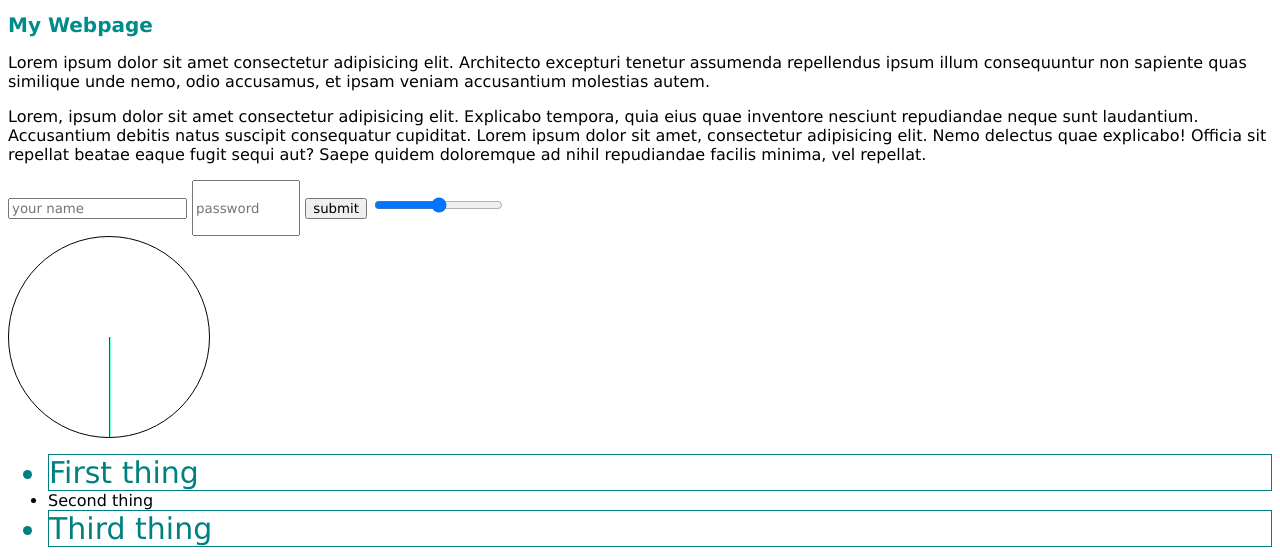
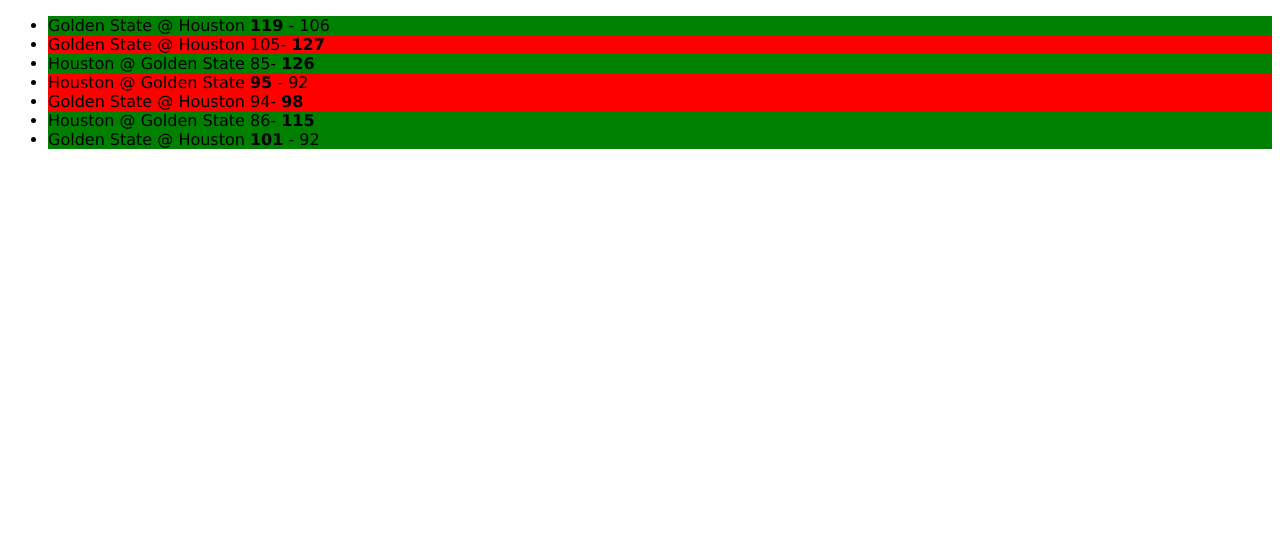
Before and after one commit to abejeris/DOM, a plain HTML site: page index.html in a window 1280 px wide. Shown: the top 560 px of the page. Drawn offline with Linux system fonts and the light colour scheme; grey boxes are pictures that could not be loaded.

Commit message:
NBA game messy javascript added

```diff
--- a/app.css
+++ b/app.css
@@ -2,43 +2,10 @@
 	font-family: Verdana, Geneva, Tahoma, sans-serif;
 }
 
-h1 {
-	color: darkcyan;
-	font-size: 20px;
-	/* border: 1px solid red; */
+.winner {
+	background-color: green;
 }
 
-#ai-photo {
-	width: 300px;
+.looser {
+	background-color: red;
 }
-
-.special {
-	border: 1px solid teal;
-	color: teal;
-	font-size: 30px;
-}
-
-input[type='password'] {
-	height: 50px;
-	width: 100px;
-}
-
-#outer {
-	width: 200px;
-	height: 200px;
-	border: 1px solid black;
-	border-radius: 50%;
-	position: relative;
-}
-
-#inner {
-	width: 1px;
-	height: 50%;
-	top: 50%;
-	left: 50%;
-	background-color: aquamarine;
-	position: absolute;
-	border-left: 1px solid red;
-	/* transform: rotate(50deg); */
-	transform-origin: 0% 0%;
-}
--- a/index.html
+++ b/index.html
@@ -7,44 +7,6 @@
 		<link rel="stylesheet" href="app.css" />
 	</head>
 	<body>
-		<h1>My Webpage</h1>
-		<p>
-			Lorem ipsum dolor sit amet consectetur adipisicing elit. Architecto
-			excepturi tenetur assumenda repellendus ipsum illum consequuntur non
-			sapiente quas similique unde nemo, odio accusamus, et ipsam veniam
-			accusantium molestias autem.
-		</p>
-		<p>
-			Lorem, ipsum dolor sit amet consectetur adipisicing elit. Explicabo
-			tempora, quia eius quae inventore nesciunt repudiandae neque sunt
-			laudantium. Accusantium debitis natus suscipit consequatur cupiditat.
-			Lorem ipsum dolor sit amet, consectetur adipisicing elit. Nemo delectus
-			quae explicabo! Officia sit repellat beatae eaque fugit sequi aut? Saepe
-			quidem doloremque ad nihil repudiandae facilis minima, vel repellat.
-		</p>
-
-		<form action="">
-			<input type="text" name="" id="name" placeholder="your name" />
-			<input type="password" name="" id="password" placeholder="password" />
-			<input type="submit" value="submit" />
-			<input type="range" name="" max="360" step="10" id="range" />
-		</form>
-
-		<div id="outer">
-			<div id="inner"></div>
-		</div>
-		<ul>
-			<li class="special">First thing</li>
-			<li>Second thing</li>
-			<li class="special">Third thing</li>
-		</ul>
-
-		<img
-			id="ai-photo"
-			src="https://images.unsplash.com/photo-1697577418970-95d99b5a55cf?q=80&w=3000&auto=format&fit=crop&ixlib=rb-4.0.3&ixid=M3wxMjA3fDB8MHxwaG90by1wYWdlfHx8fGVufDB8fHx8fA%3D%3D"
-			alt="ai displaying image"
-		/>
-		<!-- Linking the external JavaScript file -->
 		<script src="script.js"></script>
 	</body>
 </html>
--- a/script.js
+++ b/script.js
@@ -1,14 +1,116 @@
-document.getElementById('ai-photo').style.width = '700px';
+const warriorsGames = [
+	{
+		awayTeam: {
+			team: 'Golden State',
+			points: 119,
+			isWinner: true,
+		},
+		homeTeam: {
+			team: 'Houston',
+			points: 106,
+			isWinner: false,
+		},
+	},
+	{
+		awayTeam: {
+			team: 'Golden State',
+			points: 105,
+			isWinner: false,
+		},
+		homeTeam: {
+			team: 'Houston',
+			points: 127,
+			isWinner: true,
+		},
+	},
+	{
+		homeTeam: {
+			team: 'Golden State',
+			points: 126,
+			isWinner: true,
+		},
+		awayTeam: {
+			team: 'Houston',
+			points: 85,
+			isWinner: false,
+		},
+	},
+	{
+		homeTeam: {
+			team: 'Golden State',
+			points: 92,
+			isWinner: false,
+		},
+		awayTeam: {
+			team: 'Houston',
+			points: 95,
+			isWinner: true,
+		},
+	},
+	{
+		awayTeam: {
+			team: 'Golden State',
+			points: 94,
+			isWinner: false,
+		},
+		homeTeam: {
+			team: 'Houston',
+			points: 98,
+			isWinner: true,
+		},
+	},
+	{
+		homeTeam: {
+			team: 'Golden State',
+			points: 115,
+			isWinner: true,
+		},
+		awayTeam: {
+			team: 'Houston',
+			points: 86,
+			isWinner: false,
+		},
+	},
+	{
+		awayTeam: {
+			team: 'Golden State',
+			points: 101,
+			isWinner: true,
+		},
+		homeTeam: {
+			team: 'Houston',
+			points: 92,
+			isWinner: false,
+		},
+	},
+];
 
-const inputs = document.getElementsByTagName('input');
+const ulParent = document.createElement('ul');
 
-const specialLi = document.getElementsByClassName('special');
+for (let game of warriorsGames) {
+	const { homeTeam, awayTeam } = game;
+	// console.log(homeTeam.team, awayTeam.team);
+	const gameLi = document.createElement('li');
+	const { team: hTeam, points: hPoints, isWinner: isHWinner } = homeTeam;
+	const { team: aTeam, points: aPoints, isWinner: isAWinner } = awayTeam;
+	const teamNames = `${aTeam} @ ${hTeam}`;
 
-const h1 = document.querySelector('h1');
+	if (aPoints > hPoints) {
+		const scoreLine = `<b>${aPoints}</b> - ${hPoints}`;
+		gameLi.innerHTML = `${teamNames} ${scoreLine}`;
+	} else {
+		const scoreLine = `${aPoints}- <b>${hPoints}</b>`;
+		gameLi.innerHTML = `${teamNames} ${scoreLine}`;
+	}
+	if (
+		(hTeam === 'Golden State' && isHWinner) ||
+		(aTeam === 'Golden State' && isAWinner)
+	) {
+		gameLi.classList = 'winner';
+	} else {
+		gameLi.classList = 'looser';
+	}
 
-const range = document.querySelector('#range');
-const inner = document.querySelector('#inner');
-
-range.addEventListener('input', function () {
-	inner.style.transform = `rotate(${range.value}deg)`;
-});
+	ulParent.appendChild(gameLi);
+}
+document.body.prepend(ulParent);
```
